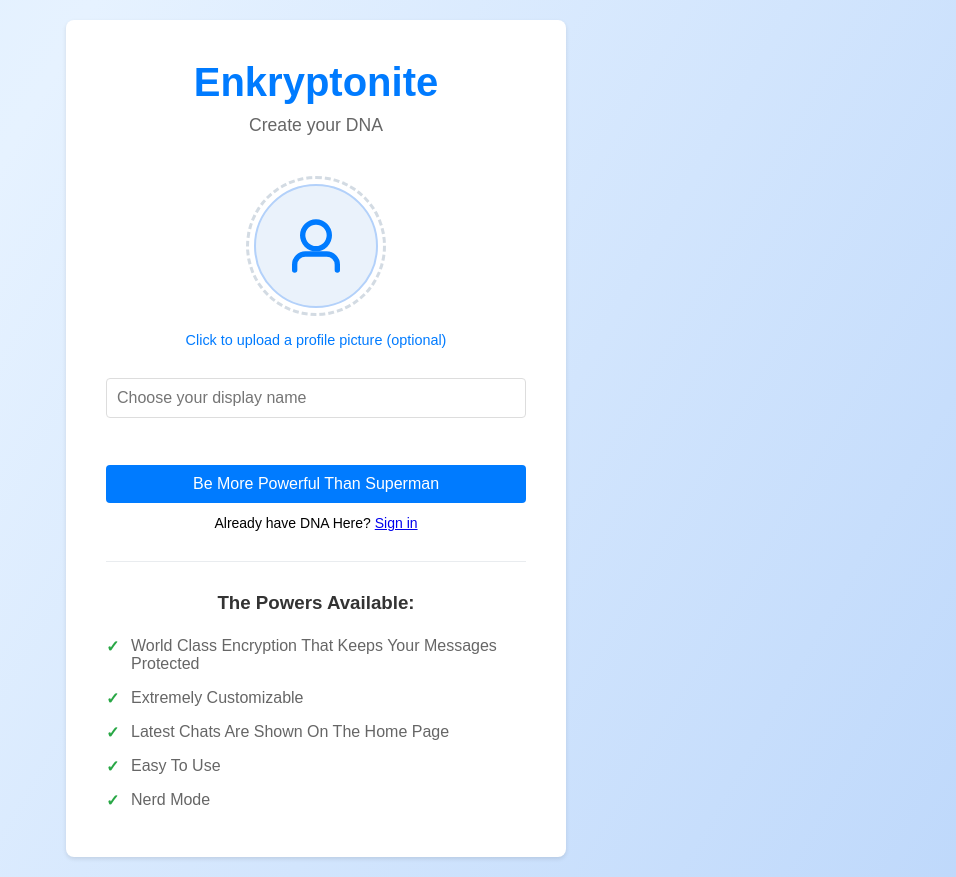
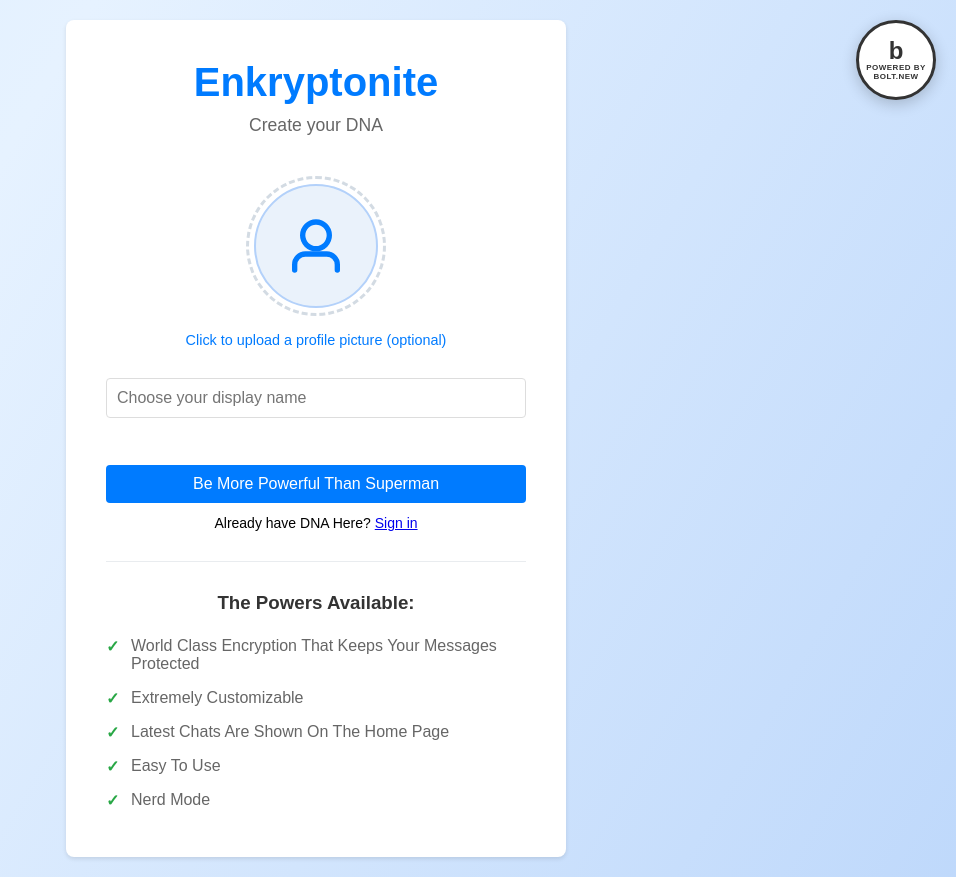
Before and after one commit to thejavamonster/chat-app, a website: page public/welcome.html in a window 1280 px wide. Shown: the whole page, without its empty margins (324-1280 px from the left). Drawn offline with Linux system fonts and the light colour scheme.

Commit message:
Add bolt.new tag to welcome.html

```diff
--- a/public/welcome.html
+++ b/public/welcome.html
@@ -21,6 +21,7 @@
             align-items: center;
             justify-content: center;
             padding: 20px;
+            position: relative;
         }
 
         @keyframes shimmerBG {
@@ -33,6 +34,53 @@
             100% {
                 background-position: 0% 50%;
             }
+        }
+
+        .bolt-tag {
+            position: fixed;
+            top: 20px;
+            right: 20px;
+            width: 80px;
+            height: 80px;
+            background: white;
+            border: 3px solid #333;
+            border-radius: 50%;
+            display: flex;
+            flex-direction: column;
+            align-items: center;
+            justify-content: center;
+            text-decoration: none;
+            color: #333;
+            font-weight: bold;
+            font-size: 11px;
+            text-align: center;
+            line-height: 1.1;
+            box-shadow: 0 4px 15px rgba(0, 0, 0, 0.2);
+            transition: all 0.3s ease;
+            z-index: 1000;
+            cursor: pointer;
+        }
+
+        .bolt-tag:hover {
+            transform: translateY(-2px) scale(1.05);
+            box-shadow: 0 6px 20px rgba(0, 0, 0, 0.3);
+            background: #f8f9fa;
+        }
+
+        .bolt-tag:active {
+            transform: translateY(0) scale(1.02);
+        }
+
+        .bolt-tag .bolt-b {
+            font-size: 24px;
+            font-weight: 900;
+            margin-bottom: -2px;
+        }
+
+        .bolt-tag .powered-text {
+            font-size: 8px;
+            margin-top: 2px;
+            letter-spacing: 0.5px;
         }
 
         .welcome-container {
@@ -204,6 +252,22 @@
                 width: 100px;
                 height: 100px;
             }
+
+            .bolt-tag {
+                width: 60px;
+                height: 60px;
+                top: 15px;
+                right: 15px;
+                font-size: 9px;
+            }
+
+            .bolt-tag .bolt-b {
+                font-size: 18px;
+            }
+
+            .bolt-tag .powered-text {
+                font-size: 7px;
+            }
         }
 
         /* Replace the emoji with a clean SVG icon for profile upload */
@@ -236,6 +300,11 @@
     </style>
 </head>
 <body>
+    <a href="https://bolt.new" target="_blank" class="bolt-tag">
+        <div class="bolt-b">b</div>
+        <div class="powered-text">POWERED BY BOLT.NEW</div>
+    </a>
+
     <div class="welcome-container">
         <div class="logo">Enkryptonite</div>
         <p class="subtitle">Create your DNA</p>
```
